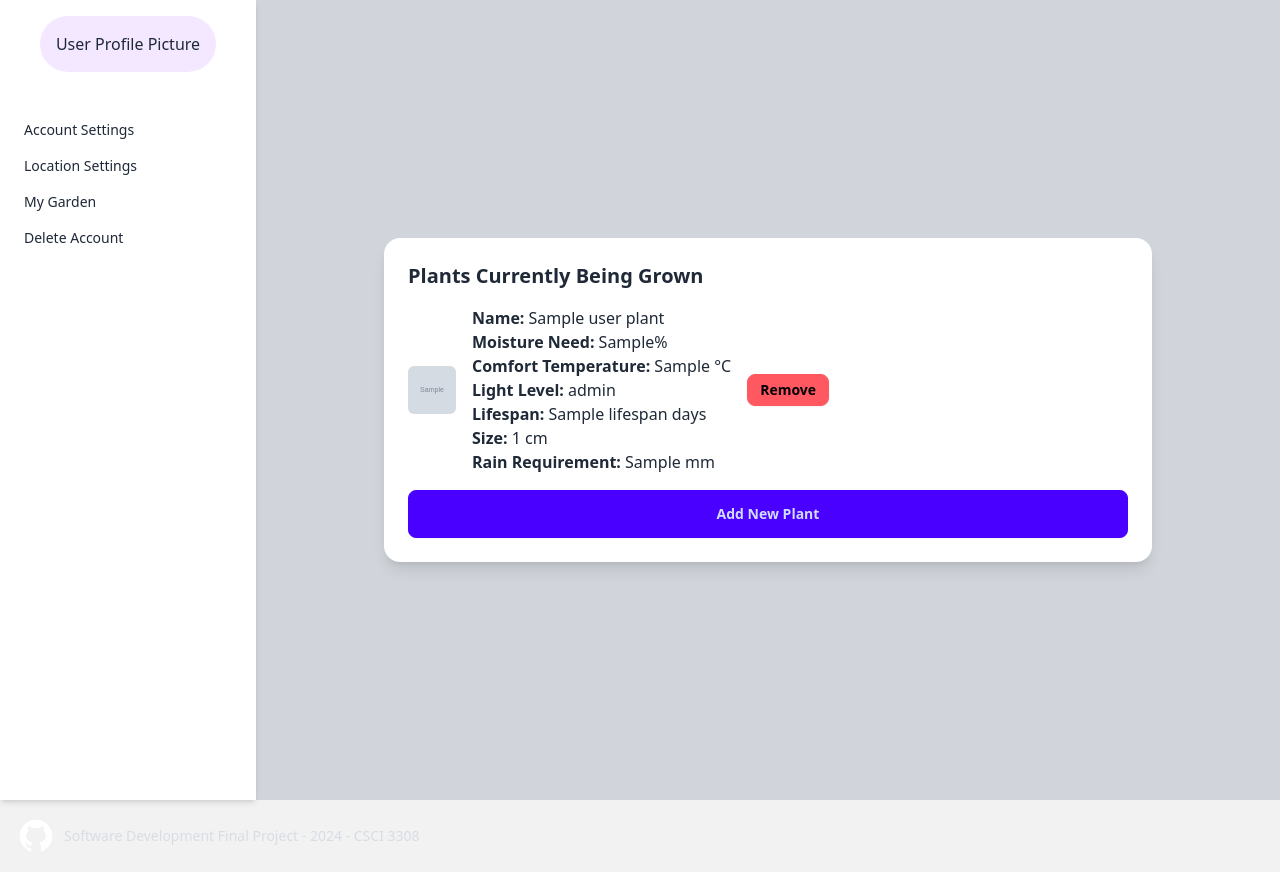
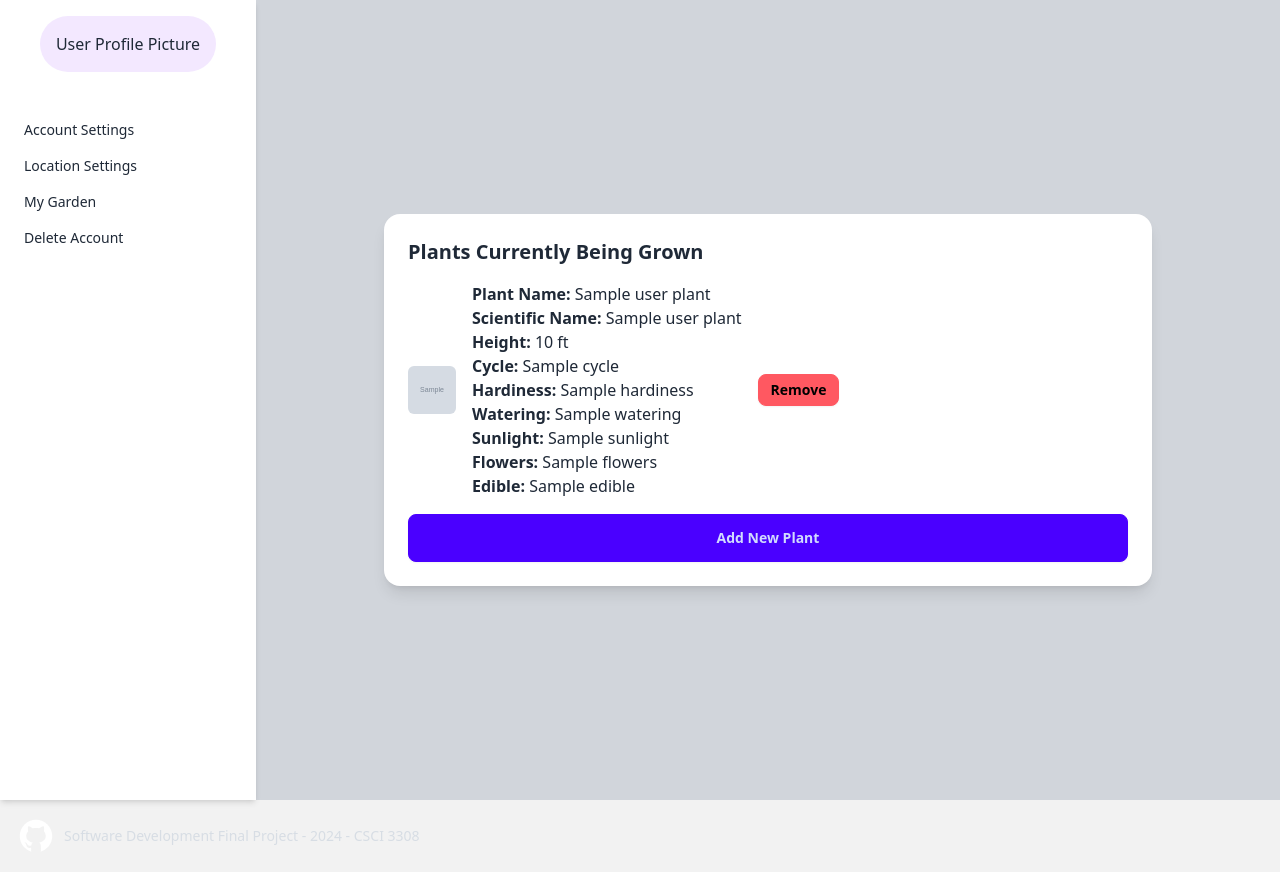
Before and after one commit to xanderEadie/green-thumb, a Node server app: template ProjectSourceCode/src/views/pages/settings/plants.hbs in a window 1280 px wide. Shown: the part 66-938 px from the top of the page. Run offline with Node 20, Linux system fonts and the light colour scheme; the template is opened without the code that fills it: most values are stand-ins (such as "Sample title", 1, 10 or a date in 2020); grey boxes marked "Sample" are stand-in pictures; some libraries are stand-ins or nearby versions.

Commit message:
updated variable names to reflect database and made add plant button direct to search

```diff
--- a/ProjectSourceCode/src/views/pages/settings/plants.hbs
+++ b/ProjectSourceCode/src/views/pages/settings/plants.hbs
@@ -24,19 +24,23 @@
                     <li class="flex items-center space-x-4">
                         <img src="{{this.image_url}}" alt="{{this.name}}" class="w-12 h-12 rounded-md object-cover">
                         <div>
-                            <p><strong>Name:</strong> {{this.name}}</p>
-                            <p><strong>Moisture Need:</strong> {{this.moistureNeed}}%</p>
-                            <p><strong>Comfort Temperature:</strong> {{this.comfTemp}} °C</p>
-                            <p><strong>Light Level:</strong> {{this.lightLevel}}</p>
-                            <p><strong>Lifespan:</strong> {{this.lifespan}} days</p>
-                            <p><strong>Size:</strong> {{this.SIZE}} cm</p>
-                            <p><strong>Rain Requirement:</strong> {{this.rainReq}} mm</p>
+                            <p><strong>Plant Name:</strong> {{this.common_name}}</p>
+                            <p><strong>Scientific Name:</strong> {{this.scientific_name}}</p>
+                            <p><strong>Height:</strong> {{this.height}} ft</p>
+                            <p><strong>Cycle:</strong> {{this.cycle}}</p>
+                            <p><strong>Hardiness:</strong> {{this.hardiness}}</p>
+                            <p><strong>Watering:</strong> {{this.watering}}</p>
+                            <p><strong>Sunlight:</strong> {{this.sunlight}}</p>
+                            <p><strong>Flowers:</strong> {{this.flowers}}</p>
+                            <p><strong>Edible:</strong> {{this.edible}}</p>
                         </div>
                         <button class="btn btn-sm btn-error">Remove</button>
                     </li>
                     {{/each}}
                 </ul>
-                <button class="btn btn-primary mt-4 w-full">Add New Plant</button>
+                <form action="/search">
+                    <button type="submit" class="btn btn-primary mt-4 w-full">Add New Plant</button>
+                </form>
             </div>
         </div>
     </div>
```
